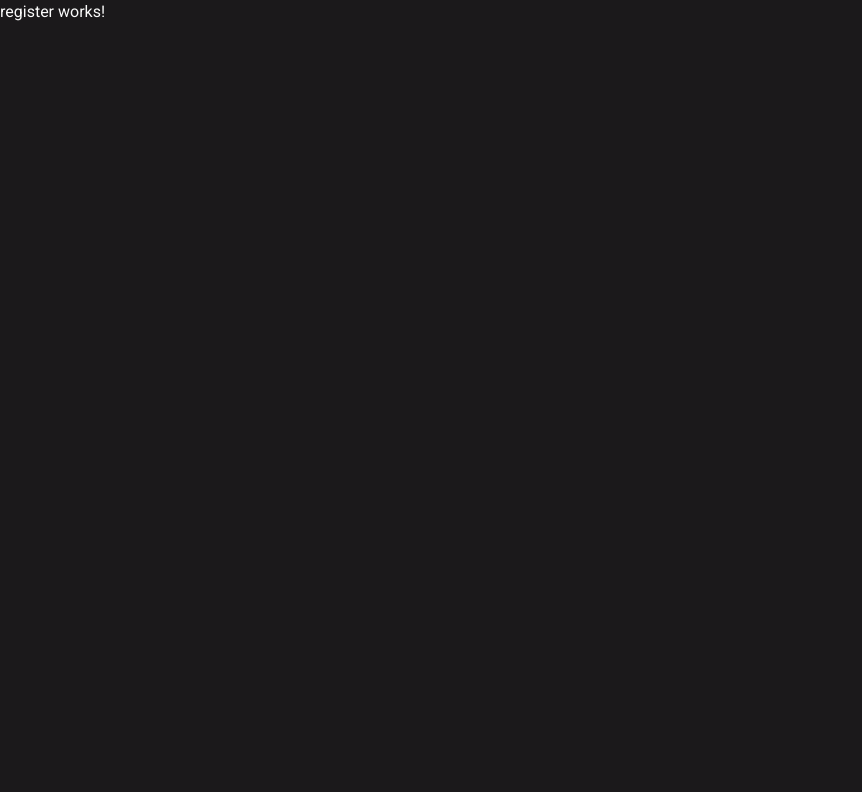
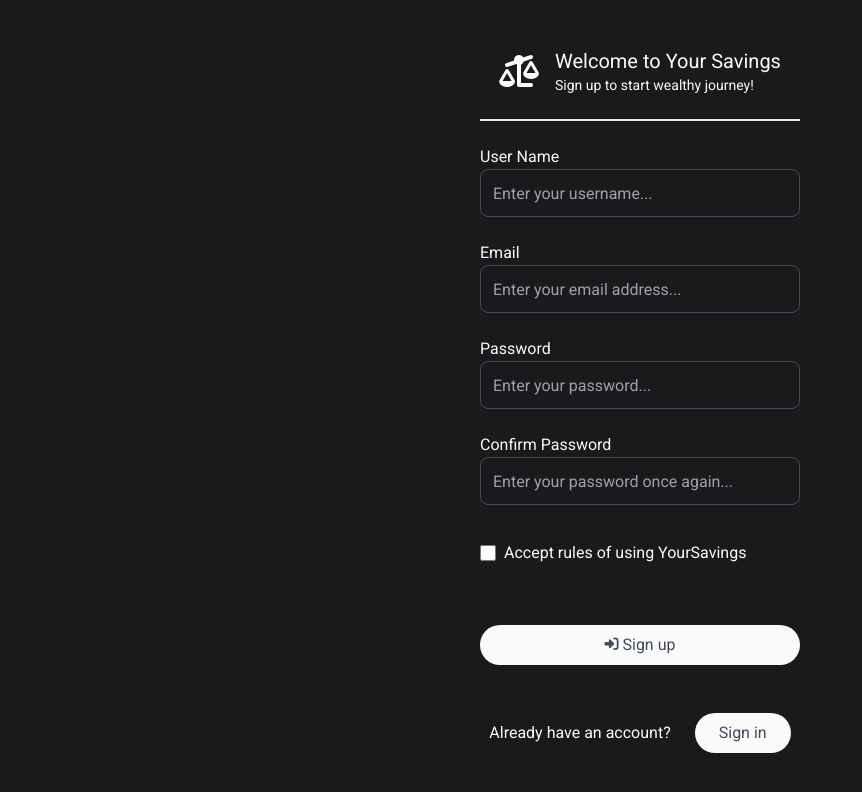
Before and after one commit to PrzemyslawKedziora/savings-app, an Angular app in the folder client/: page /register in a window 1280 px wide. Shown: the top 792 px of the page, without its empty margins (0-862 px from the left). Built offline with nearby package versions, Linux system fonts and the light colour scheme.

Commit message:
Feature: Implemented register form with validation at client side

```diff
--- a/client/src/app/app.module.ts
+++ b/client/src/app/app.module.ts
@@ -2,24 +2,22 @@ import { NgModule } from '@angular/core';
 import { BrowserModule } from '@angular/platform-browser';
 import { AppRoutingModule } from './app-routing.module';
 import { AppComponent } from './app.component';
-import { RegisterComponent } from './components/register/register.component';
 import {HttpClientModule} from "@angular/common/http";
 import { provideAnimationsAsync } from '@angular/platform-browser/animations/async';
 import {LoginModule} from "./components/login/login.module";
-import {LoginFormComponent} from "./components/login/login-form/login-form.component";
+import {RegisterModule} from "./components/register/register.module";
 
 
 @NgModule({
   declarations: [
     AppComponent,
-    RegisterComponent
   ],
   imports: [
     BrowserModule,
     AppRoutingModule,
     HttpClientModule,
     LoginModule,
-    LoginFormComponent
+    RegisterModule
 
   ],
   providers: [
--- a/client/src/app/components/login/login-form/login-form.component.html
+++ b/client/src/app/components/login/login-form/login-form.component.html
@@ -2,7 +2,7 @@
   <div class="input-container flex flex-col">
     <label for="email">Email</label>
     <input type="text"
-           name="email"
+           formControlName="email"
            id="email"
            placeholder="Enter your email address..."
     class="rounded-lg w-64 h-12">
@@ -10,7 +10,7 @@
   <div class="input-container flex flex-col">
     <label for="password">Password</label>
     <input type="password"
-           name="email"
+           formControlName="password"
            id="password"
            placeholder="Enter your password..."
     class="rounded-lg w-64 h-12">
@@ -19,9 +19,9 @@
     <i class="fa-solid fa-right-to-bracket fa-sm"></i> Log in
   </button>
   <div class="flex items-baseline justify-center gap-4">
-    <span>not a member?</span>
-    <button routerLink="/register" class="button-submit h-10 mt-4 rounded-full register-buton w-32">
-      <i class="fa-solid fa-right-to-bracket fa-sm"></i> Register
+    <span>Not a member?</span>
+    <button routerLink="/register" class="button-submit h-10 mt-4 rounded-full w-32">
+      Sign up
     </button>
   </div>
 </form>
--- a/client/src/app/components/login/login-form/login-form.component.scss
+++ b/client/src/app/components/login/login-form/login-form.component.scss
@@ -16,6 +16,8 @@ input::content{
 .button-submit:hover{
   background-color: $palette-white-hover;
 }
-.register-buton{
-
+.invalid-input{
+  color: $palette-orange;
+  position: relative;
+  bottom: 10px;
 }
--- a/client/src/app/components/login/login.module.ts
+++ b/client/src/app/components/login/login.module.ts
@@ -1,8 +1,6 @@
 import { NgModule } from '@angular/core';
 import { CommonModule } from '@angular/common';
 import { FormsModule, ReactiveFormsModule } from "@angular/forms";
-import { MatFormFieldModule } from "@angular/material/form-field";
-import { MatInputModule } from "@angular/material/input";
 import { LoginFormComponent } from "./login-form/login-form.component";
 import { LoginComponent } from "./login.component";
 
@@ -14,8 +12,6 @@ import { LoginComponent } from "./login.component";
     CommonModule,
     FormsModule,
     ReactiveFormsModule,
-    MatFormFieldModule,
-    MatInputModule,
     LoginFormComponent,
   ]
 })
--- a/client/src/app/components/register/register-form/register-form.component.html
+++ b/client/src/app/components/register/register-form/register-form.component.html
@@ -1 +1,104 @@
-<p>register-form works!</p>
+<form [formGroup]="registerForm" (ngSubmit)="onSubmit()" class="flex gap-4 flex-col">
+  <div class="input-container flex flex-col">
+    <label for="name">User Name</label>
+    <input type="text"
+           formControlName="name"
+           id="name"
+           autocomplete
+           placeholder="Enter your username..."
+           class="rounded-lg w-80 h-12">
+  </div>
+  @if(!registerForm.get('name')?.valid && registerForm.get('name')?.touched && registerForm.get('name')?.value == ''){
+    <p class="invalid-input">
+      Username cannot be empty.
+    </p>
+  } @else if (!registerForm.get('name')?.valid && registerForm.get('name')?.touched && registerForm.get('name')?.hasError('minlength')){
+    <p class="invalid-input">
+      Username must be at least 4 characters long!
+    </p>
+  } @else if (!registerForm.get('name')?.valid && registerForm.get('name')?.touched && registerForm.get('name')?.hasError('maxlength')){
+    <p class="invalid-input">
+      Username cannot be longer than 16 characters!
+    </p>
+  }
+  <div class="input-container flex flex-col">
+    <label for="email">Email</label>
+    <input type="email"
+           formControlName="email"
+           id="email"
+           placeholder="Enter your email address..."
+           class="rounded-lg w-80 h-12">
+  </div>
+  @if(!registerForm.get('email')?.valid && registerForm.get('email')?.touched && registerForm.get('email')?.value == ''){
+    <p class="invalid-input">
+      Email cannot be empty.
+    </p>
+  } @else if (!registerForm.get('email')?.valid && registerForm.get('email')?.touched && registerForm.get('email')?.hasError('minlength')){
+    <p class="invalid-input">
+      Email must be at least 8 characters long!
+    </p>
+  } @else if (!registerForm.get('email')?.valid && registerForm.get('email')?.touched && registerForm.get('email')?.hasError('maxlength')){
+    <p class="invalid-input">
+      Email cannot be longer than 32 characters!
+    </p>
+  }
+  <div class="input-container flex flex-col">
+    <label for="password">Password</label>
+    <input type="password"
+           formControlName="password"
+           id="password"
+           placeholder="Enter your password..."
+           class="rounded-lg w-80 h-12">
+  </div>
+  @if(!registerForm.get('password')?.valid && registerForm.get('password')?.touched && registerForm.get('password')?.value == ''){
+    <p class="invalid-input">
+      Password cannot be empty.
+    </p>
+  } @else if (!registerForm.get('password')?.valid && registerForm.get('password')?.touched && registerForm.get('password')?.hasError('minlength')){
+    <p class="invalid-input">
+      Password must be at least 8 characters long!
+    </p>
+  } @else if (!registerForm.get('password')?.valid && registerForm.get('password')?.touched && registerForm.get('password')?.hasError('maxlength')){
+    <p class="invalid-input">
+      Password cannot be longer than 16 characters!
+    </p>
+  }
+  <div class="input-container flex flex-col">
+    <label for="confirmPassword">Confirm Password</label>
+    <input type="password"
+           formControlName="confirmPassword"
+           id="confirmPassword"
+           placeholder="Enter your password once again..."
+           class="rounded-lg w-80 h-12">
+  </div>
+  @if(registerForm.get('confirmPassword')?.touched && registerForm.hasError('matchValues')){
+    <p class="invalid-input">
+      Passwords differ from each other.
+    </p>
+  }
+  <div class="input-container flex items-center gap-2">
+    <input type="checkbox"
+           formControlName="terms"
+           id="terms"
+           class="w-4 h-12"
+    >
+    <label for="terms">Accept rules of using YourSavings</label>
+  </div>
+  @if(!registerForm.get('terms')?.valid && registerForm.get('terms')?.touched && registerForm.get('terms')?.invalid){
+    <p class="invalid-input">
+      You have to accept our rules.
+    </p>
+  }
+  <button
+    type="submit"
+    [disabled]="!registerForm.valid"
+    class="button-submit h-10 mt-4 rounded-full">
+    <i class="fa-solid fa-right-to-bracket fa-sm"></i> Sign up
+  </button>
+  <div class="flex items-baseline justify-center gap-4">
+    <span>Already have an account?</span>
+    <button routerLink="/login" class="button-submit h-10 mt-4 rounded-full w-24">
+      Sign in
+    </button>
+  </div>
+</form>
--- a/client/src/app/components/register/register-form/register-form.component.scss
+++ b/client/src/app/components/register/register-form/register-form.component.scss
@@ -0,0 +1,27 @@
+@import "../../../../variables";
+
+.input-container input{
+  background-color: transparent;
+  color: $palette-dark-gray;
+  border: 1px solid $palette-dark-gray;
+}
+input::content{
+  padding-left: 12px;
+}
+.button-submit{
+  background-color: $palette-white;
+  color: $palette-dark-gray;
+  font-size: 16px;
+}
+.button-submit:hover{
+  background-color: $palette-white-hover;
+}
+button:disabled{
+  cursor: not-allowed;
+}
+button:disabled:hover{
+  background-color: $palette-white;
+}
+p{
+  height: 8px;
+}
--- a/client/src/app/components/register/register-form/register-form.component.ts
+++ b/client/src/app/components/register/register-form/register-form.component.ts
@@ -1,12 +1,54 @@
-import { Component } from '@angular/core';
+import {Component} from '@angular/core';
+import {
+  AbstractControl,
+  FormBuilder,
+  FormGroup,
+  ReactiveFormsModule,
+  ValidationErrors,
+  ValidatorFn,
+  Validators
+} from "@angular/forms";
+import {RouterLink} from "@angular/router";
 
 @Component({
   selector: 'app-register-form',
   standalone: true,
-  imports: [],
+  imports: [
+    ReactiveFormsModule,
+    RouterLink
+  ],
   templateUrl: './register-form.component.html',
-  styleUrl: './register-form.component.scss'
+  styleUrls: ['./register-form.component.scss','../../login/login-form/login-form.component.scss']
 })
 export class RegisterFormComponent {
+  registerForm!: FormGroup;
 
+  constructor(private fb: FormBuilder) {
+    this.registerForm = this.fb.group({
+      name: ['', [Validators.required, Validators.minLength(4), Validators.maxLength(16)]],
+      email: ['', [Validators.required, Validators.email, Validators.minLength(8), Validators.maxLength(32)]],
+      password: ['', [Validators.required, Validators.minLength(8), Validators.maxLength(16)]],
+      confirmPassword: ['', Validators.required],
+      terms: [false, Validators.requiredTrue],
+    },
+    {validator: this.validatePasswordConfirmation('password','confirmPassword')}
+  )
+  }
+
+  validatePasswordConfirmation(controlName: string, matchingControlName: string): ValidatorFn {
+    return (control: AbstractControl): ValidationErrors | null => {
+      const controlValue = control.get(controlName)?.value;
+      const matchingControlValue = control.get(matchingControlName)?.value;
+
+      if (!matchingControlName) {
+        return null
+      }
+      if (controlValue !== matchingControlValue) {
+        return {matchValues: true};
+      }
+      return null;
+    };
 }
+  onSubmit(){
+
+  }}
--- a/client/src/app/components/register/register.component.html
+++ b/client/src/app/components/register/register.component.html
@@ -1 +1,11 @@
-<p>register works!</p>
+<div class="container flex flex-col justify-center items-center h-lvh gap-4">
+  <div class="info-container flex justify-center items-center gap-3">
+    <i class="fa-solid fa-scale-unbalanced fa-2xl"></i>
+    <div class="info-text-container">
+      <p class="text-xl">Welcome to Your Savings</p>
+      <p class="text-sm">Sign up to start wealthy journey!</p>
+    </div>
+  </div>
+  <div class="border-bot border-t-2 w-80"></div>
+  <app-register-form></app-register-form>
+</div>
```
Also changed, not shown: client/src/app/components/register/register.module.ts (added, +20 -0 lines).
